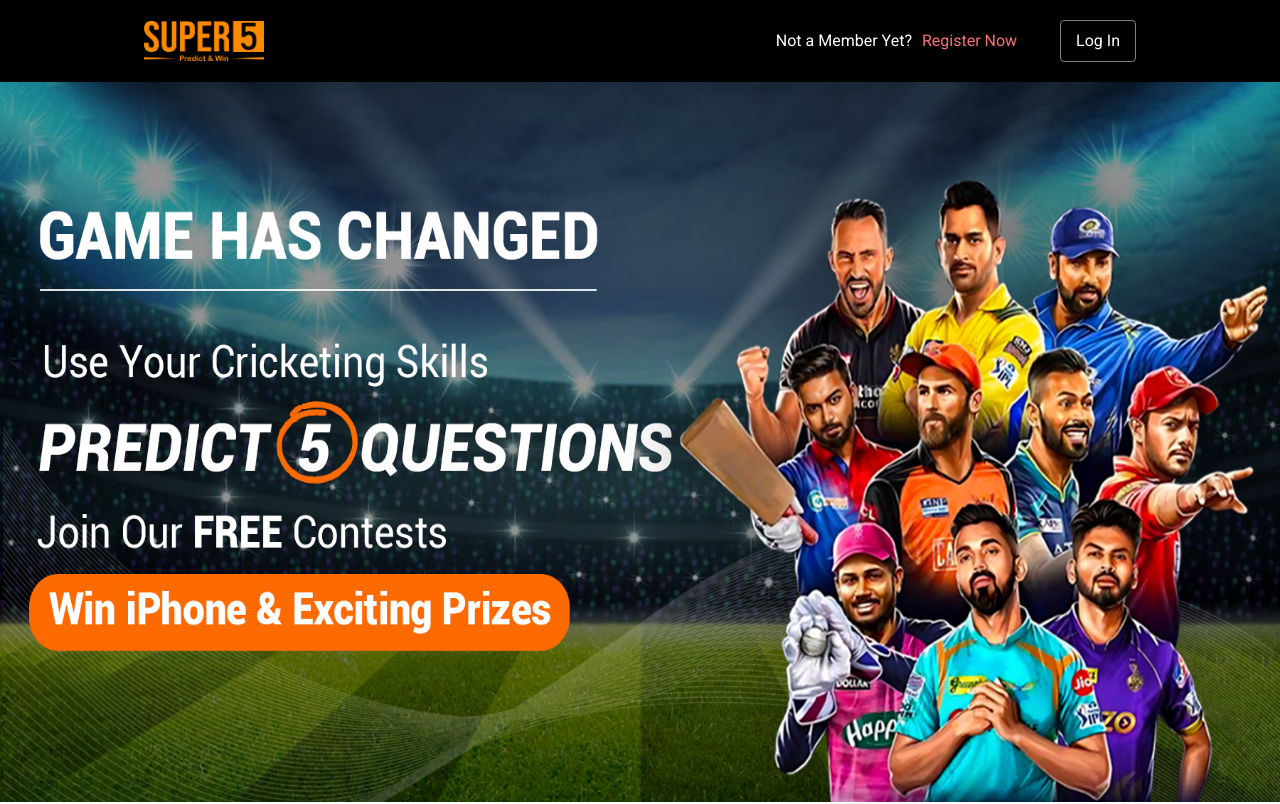
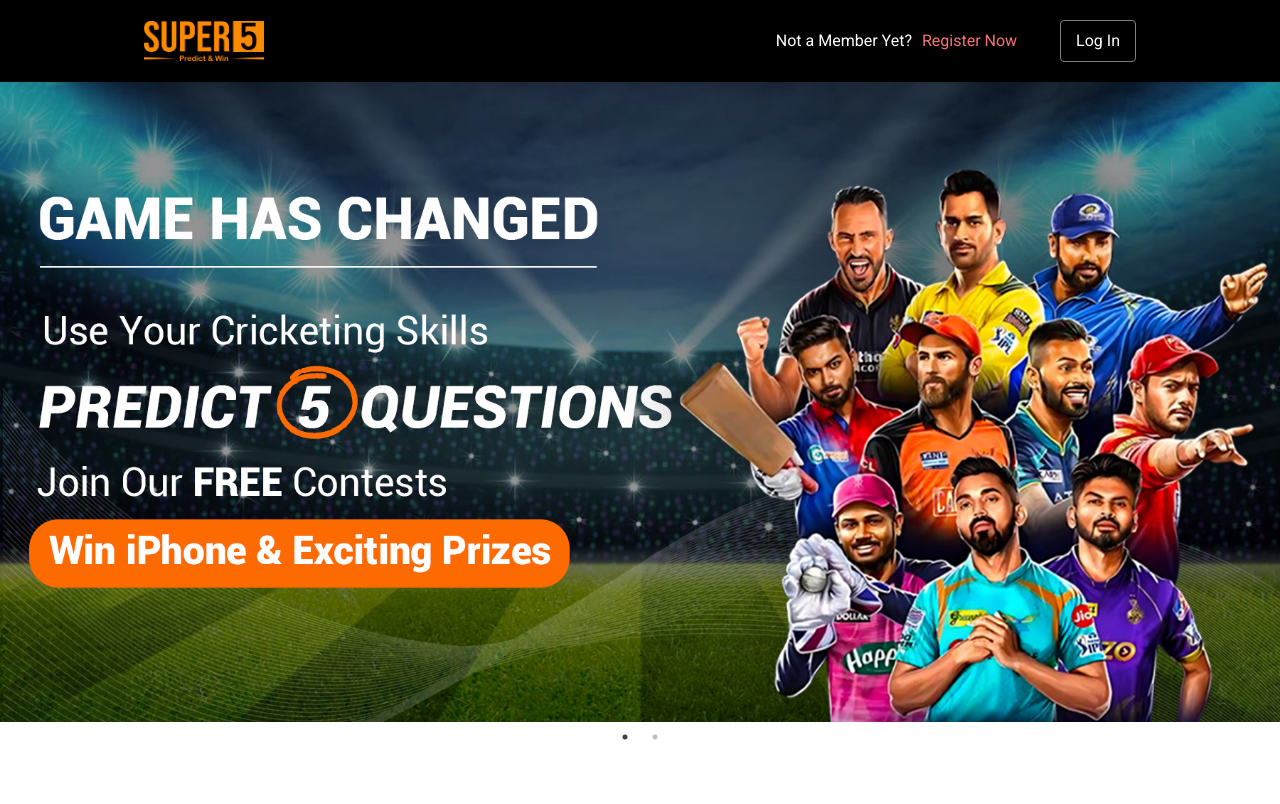
Before and after one commit to GigiBeridzeAxal/LandingPage, a React (Create React App) app: page /landingpage in a window 1280 px wide. Shown: the top 804 px of the page. Built offline with nearby package versions, Linux system fonts and the light colour scheme; no server answers.

Commit message:
ImageFix

```diff
--- a/src/Components/LandingPage/LandingPage.jsx
+++ b/src/Components/LandingPage/LandingPage.jsx
@@ -224,7 +224,7 @@
 
 
     </div>
-    <div className="carousel-container">
+    <div style={{height: 'calc(100vh - 80px)'}} className="carousel-container">
 
 
 
--- a/src/Components/LandingPage/LandingPageCss.css
+++ b/src/Components/LandingPage/LandingPageCss.css
@@ -37,7 +37,7 @@
     background-repeat: no-repeat;
     background-size: cover;
     object-fit: fill !important;
-    height: calc(100vh - 80px);
+
     width: 100%;
     overflow: hidden;
 
```
